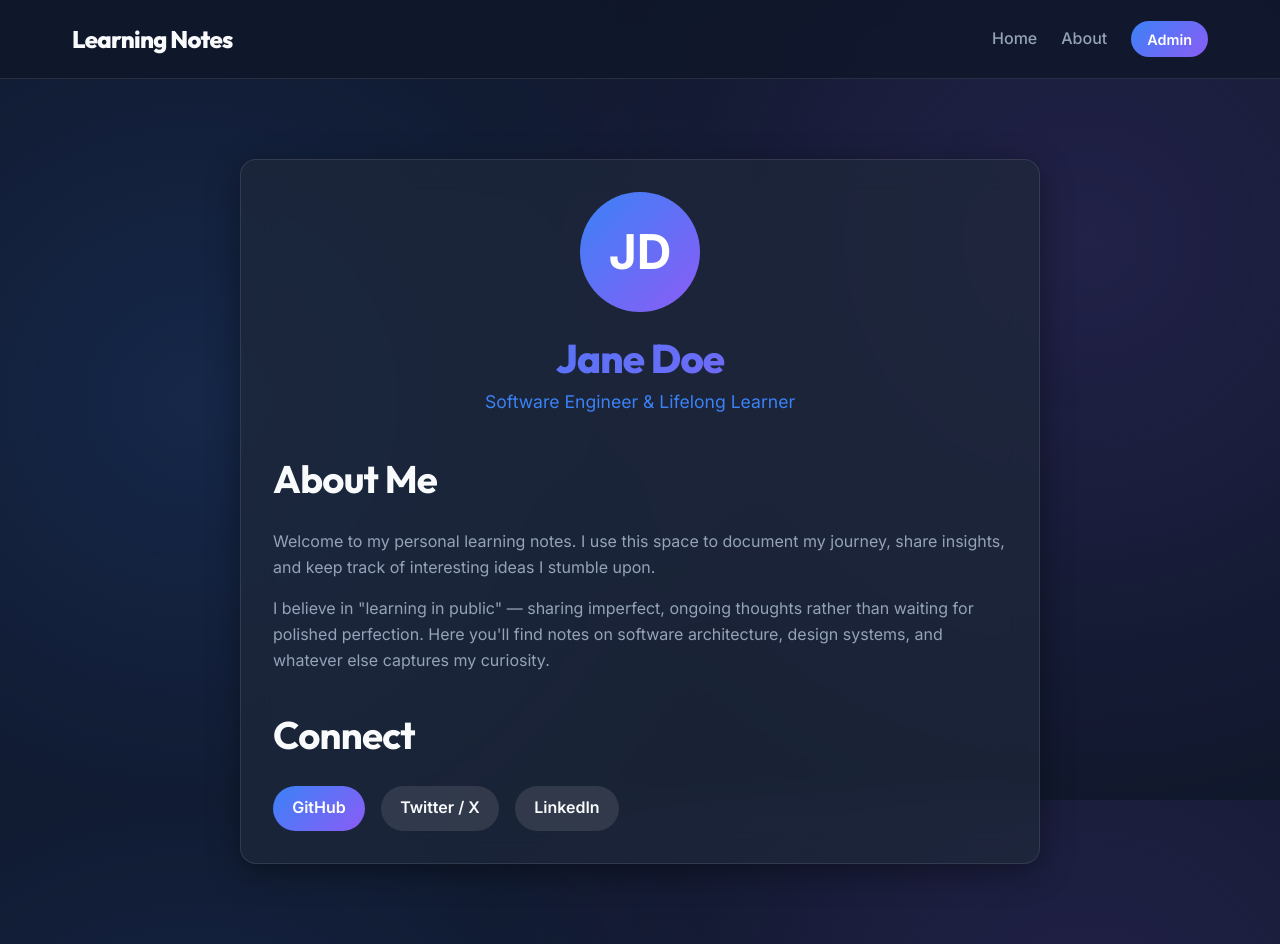
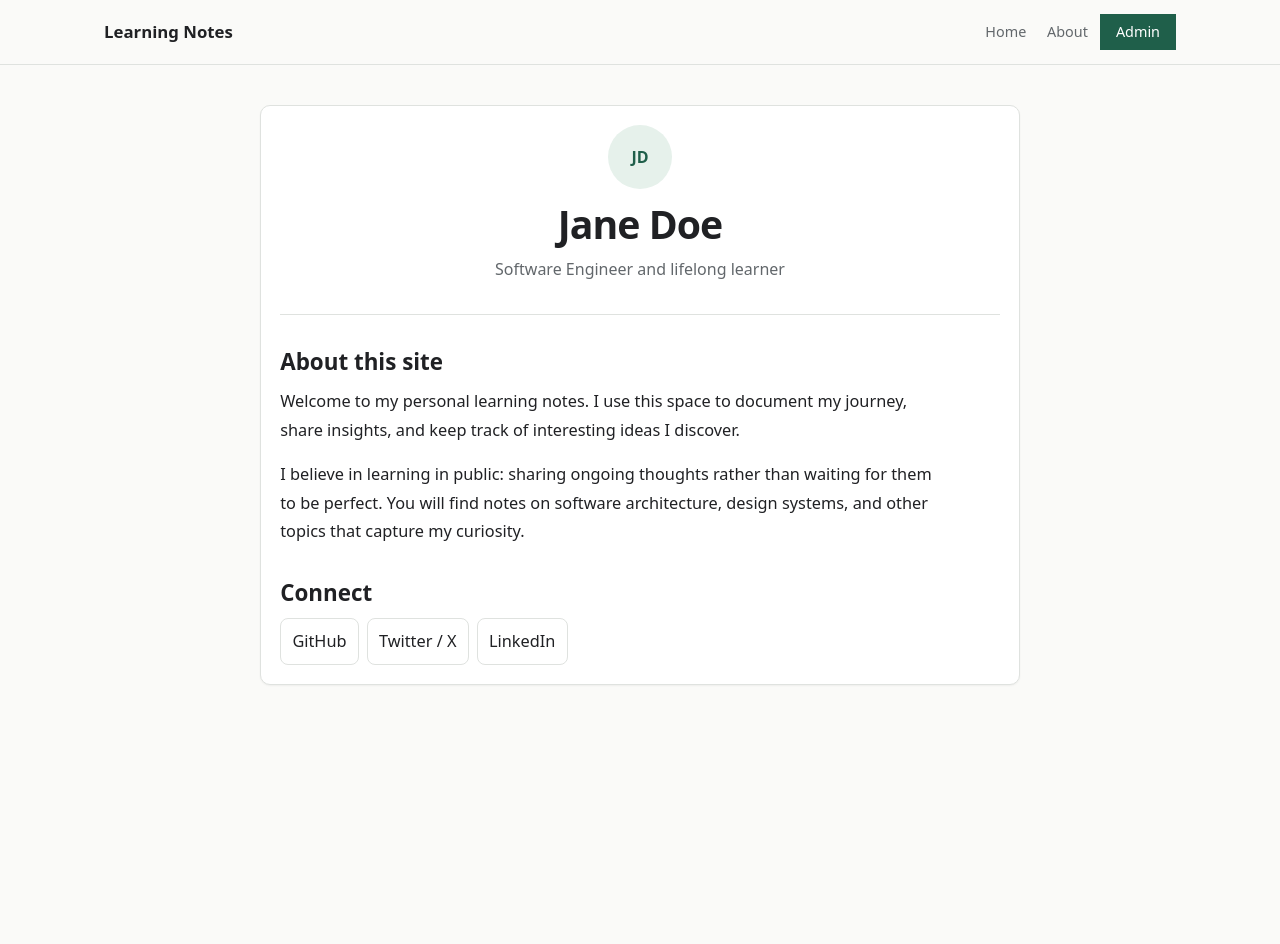
Before and after one commit to indrakhanal/my-learning, a Next.js app in the folder frontend/: page /about in a window 1280 px wide. After the commit the page ends 800 px from the top, so only its background shows below. Built offline with nearby package versions, Linux system fonts and the light colour scheme.

Commit message:
Refactor styling and redesign the about page

```diff
--- a/frontend/app/about/page.tsx
+++ b/frontend/app/about/page.tsx
@@ -1,48 +1,5 @@
-export const metadata = {
-  title: "About | Learning Notes",
-};
+export const metadata = { title: "About | Learning Notes" };
 
 export default function About() {
-  return (
-    <div style={{ maxWidth: "800px", margin: "0 auto", padding: "2rem 0" }}>
-      <section className="glass-card">
-        <div style={{ textAlign: "center", marginBottom: "2rem" }}>
-          <div style={{
-            width: "120px",
-            height: "120px",
-            borderRadius: "50%",
-            background: "var(--accent-gradient)",
-            margin: "0 auto 1.5rem",
-            display: "flex",
-            alignItems: "center",
-            justifyContent: "center",
-            fontSize: "3rem",
-            color: "white",
-            fontWeight: "bold"
-          }}>
-            JD
-          </div>
-          <h1 style={{ fontSize: "2.5rem", marginBottom: "0.5rem" }}>Jane Doe</h1>
-          <p style={{ fontSize: "1.1rem", color: "var(--accent-color)" }}>Software Engineer & Lifelong Learner</p>
-        </div>
-
-        <div className="prose">
-          <h2>About Me</h2>
-          <p>
-            Welcome to my personal learning notes. I use this space to document my journey, share insights, and keep track of interesting ideas I stumble upon.
-          </p>
-          <p>
-            I believe in "learning in public" — sharing imperfect, ongoing thoughts rather than waiting for polished perfection. Here you'll find notes on software architecture, design systems, and whatever else captures my curiosity.
-          </p>
-
-          <h2 style={{ marginTop: "2rem" }}>Connect</h2>
-          <div style={{ display: "flex", gap: "1rem", marginTop: "1rem" }}>
-            <a href="#" className="btn-primary">GitHub</a>
-            <a href="#" className="btn-primary" style={{ background: "rgba(255,255,255,0.1)", color: "var(--text-primary)" }}>Twitter / X</a>
-            <a href="#" className="btn-primary" style={{ background: "rgba(255,255,255,0.1)", color: "var(--text-primary)" }}>LinkedIn</a>
-          </div>
-        </div>
-      </section>
-    </div>
-  );
+  return <div className="about-page"><section className="glass-card about-card"><div className="about-intro"><div className="about-avatar">JD</div><h1>Jane Doe</h1><p>Software Engineer and lifelong learner</p></div><div className="note-content"><h2>About this site</h2><p>Welcome to my personal learning notes. I use this space to document my journey, share insights, and keep track of interesting ideas I discover.</p><p>I believe in learning in public: sharing ongoing thoughts rather than waiting for them to be perfect. You will find notes on software architecture, design systems, and other topics that capture my curiosity.</p><h2>Connect</h2><div className="about-links"><a href="#">GitHub</a><a href="#">Twitter / X</a><a href="#">LinkedIn</a></div></div></section></div>;
 }
```
Also changed, not shown: frontend/app/styles.css.
